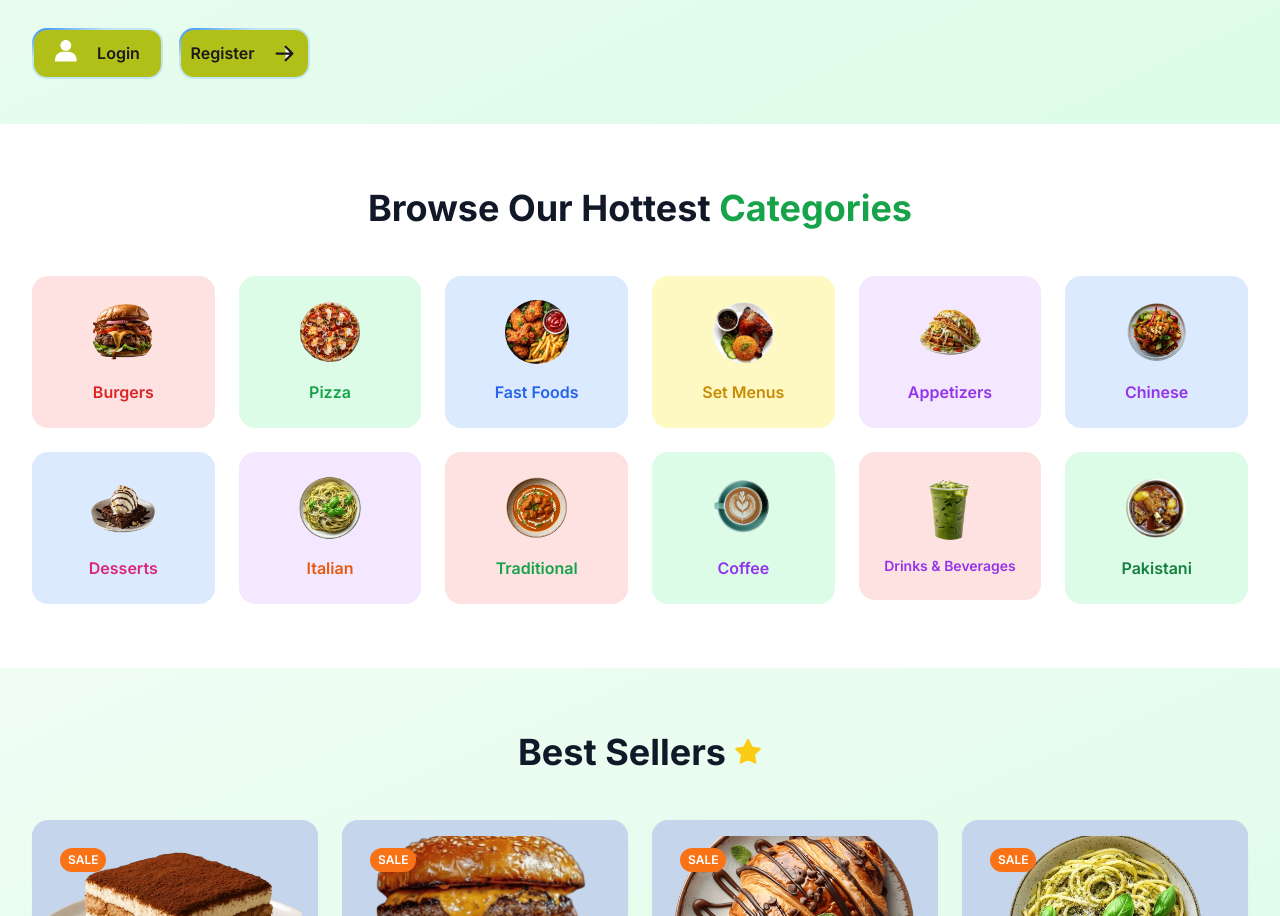
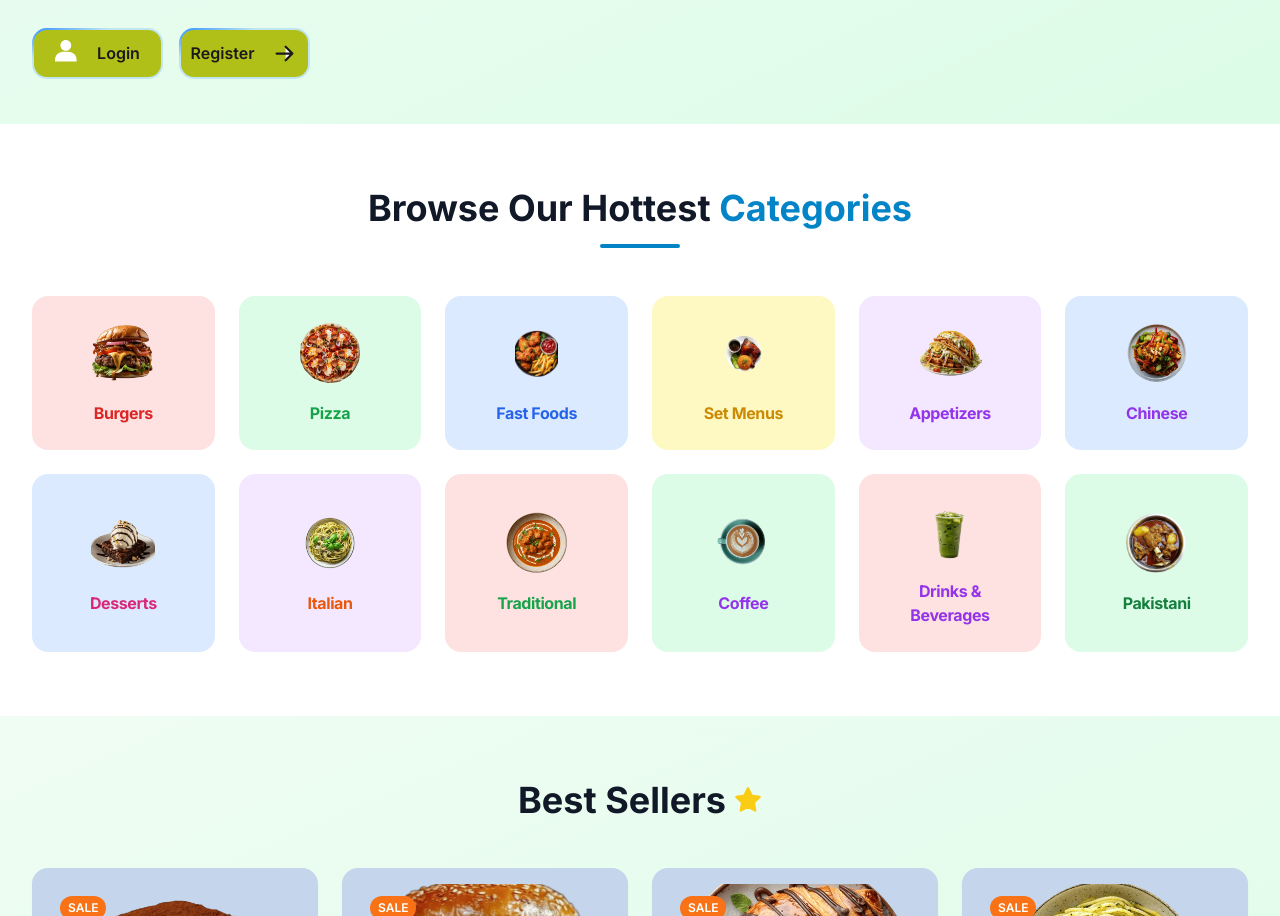
Before and after one commit to uzicodes/Culinary-Canvas, a Next.js app: page / in a window 1280 px wide. Shown: the part 540-1456 px from the top of the page. Built offline with nearby package versions, Linux system fonts and the light colour scheme; no server answers.

Commit message:
feat: added framer motion animation on the catogories section

```diff
--- a/src/components/Categories.tsx
+++ b/src/components/Categories.tsx
@@ -1,146 +1,115 @@
 'use client'
 import Image from 'next/image'
 import Link from 'next/link'
+import { motion, Variants } from 'framer-motion'
 
-const categories = [
-	{
-		id: 1,
-		name: 'Burgers',
-		slug: 'burger',
-		image: '/items/burger/classic.png',
-		color: 'bg-red-100',
-		textColor: 'text-red-600'
+interface Category {
+    id: number;
+    name: string;
+    slug: string;
+    image: string;
+    color: string;
+    textColor: string;
+}
+
+const categories: Category[] = [
+    { id: 1, name: 'Burgers', slug: 'burger', image: '/items/burger/classic.png', color: 'bg-red-100', textColor: 'text-red-600' },
+    { id: 2, name: 'Pizza', slug: 'pizza', image: '/items/pizza/deluxe.png', color: 'bg-green-100', textColor: 'text-green-600' },
+    { id: 3, name: 'Fast Foods', slug: 'fastfood', image: '/items/fastfood/fried_chicken.png', color: 'bg-blue-100', textColor: 'text-blue-600' },
+    { id: 4, name: 'Set Menus', slug: 'setmenu', image: '/items/setmenu/1.png', color: 'bg-yellow-100', textColor: 'text-yellow-600' },
+    { id: 5, name: 'Appetizers', slug: 'appetizers', image: '/items/appetizers/Dual Tacos.png', color: 'bg-purple-100', textColor: 'text-purple-600' },
+    { id: 6, name: 'Chinese', slug: 'chinese', image: '/items/chinese/kung_pao.png', color: 'bg-blue-100', textColor: 'text-purple-600' },
+    { id: 7, name: 'Desserts', slug: 'desserts', image: '/items/desserts/brownie.png', color: 'bg-blue-100', textColor: 'text-pink-600' },
+    { id: 8, name: 'Italian', slug: 'italian', image: '/items/italian/spaghetti.png', color: 'bg-purple-100', textColor: 'text-orange-600' },
+    { id: 9, name: 'Traditional', slug: 'traditional', image: '/items/traditional/butter.png', color: 'bg-red-100', textColor: 'text-green-600' },
+    { id: 10, name: 'Coffee', slug: 'coffee', image: '/items/coffee/espresso.png', color: 'bg-green-100', textColor: 'text-purple-600' },
+    { id: 11, name: 'Drinks & Beverages', slug: 'drinks', image: '/items/drinks/matcha.png', color: 'bg-red-100', textColor: 'text-purple-600' },
+    { id: 12, name: 'Pakistani', slug: 'pakistani', image: '/items/pakistani/nihari.png', color: 'bg-green-100', textColor: 'text-green-700' }
+]
+
+// Animation Variants with TypeScript Fix
+const containerVariants: Variants = {
+    hidden: { opacity: 0 },
+    visible: {
+        opacity: 1,
+        transition: {
+            staggerChildren: 0.08, // Subtle stagger for a premium feel
         },
-	{
-		id: 2,
-		name: 'Pizza',
-		slug: 'pizza',
-		image: '/items/pizza/deluxe.png',
-		color: 'bg-green-100',
-		textColor: 'text-green-600'
     },
-	{
-		id: 3,
-		name: 'Fast Foods',
-		slug: 'fastfood',
-		image: '/items/fastfood/fried_chicken.png',
-		color: 'bg-blue-100',
-		textColor: 'text-blue-600'
+};
+
+const itemVariants: Variants = {
+    hidden: { y: 30, opacity: 0 },
+    visible: {
+        y: 0,
+        opacity: 1,
+        transition: {
+            duration: 0.5,
+            ease: "easeOut"
+        }
     },
-	{
-		id: 4,
-		name: 'Set Menus',
-		slug: 'setmenu',
-		image: '/items/setmenu/1.png',
-		color: 'bg-yellow-100',
-		textColor: 'text-yellow-600'
-	},
-	{
-		id: 5,
-		name: 'Appetizers',
-		slug: 'appetizers',
-		image: '/items/appetizers/Dual Tacos.png',
-		color: 'bg-purple-100',
-		textColor: 'text-purple-600'
-	},
-	{
-		id: 6,
-		name: 'Chinese',
-		slug: 'chinese',
-		image: '/items/chinese/kung_pao.png',
-		color: 'bg-blue-100',
-		textColor: 'text-purple-600'
-	},
-	{
-		id: 7,
-		name: 'Desserts',
-		slug: 'desserts',
-		image: '/items/desserts/brownie.png',
-		color: 'bg-blue-100',
-		textColor: 'text-pink-600'
-	},
-	{
-		id: 8,
-		name: 'Italian',
-		slug: 'italian',
-		image: '/items/italian/spaghetti.png',
-		color: 'bg-purple-100',
-		textColor: 'text-orange-600'
-	},
-	{
-		id: 9,
-		name: 'Traditional',
-		slug: 'traditional',
-		image: '/items/traditional/butter.png',
-		color: 'bg-red-100',
-		textColor: 'text-green-600'
-	},
-	{
-		id: 10,
-		name: 'Coffee',
-		slug: 'coffee',
-		image: '/items/coffee/espresso.png',
-		color: 'bg-green-100',
-		textColor: 'text-purple-600'
-	},
-	{
-		id: 11,
-		name: 'Drinks & Beverages',
-		slug: 'drinks',
-		image: '/items/drinks/matcha.png',
-		color: 'bg-red-100',
-		textColor: 'text-purple-600'
-	},
-	{
-		id: 12,
-		name: 'Pakistani',
-		slug: 'pakistani',
-		image: '/items/pakistani/nihari.png',
-		color: 'bg-green-100',
-		textColor: 'text-green-700'
-	}
-]
+};
 
 const Categories = () => {
     return (
-		<section className="py-16 bg-white">
+        <section className="py-16 bg-white overflow-hidden">
             <div className="container mx-auto px-4 sm:px-6 lg:px-8">
+
                 {/* Section Header */}
-				<div className="text-center mb-12">
+                <motion.div
+                    initial={{ opacity: 0, y: -20 }}
+                    whileInView={{ opacity: 1, y: 0 }}
+                    viewport={{ once: true }}
+                    transition={{ duration: 0.6 }}
+                    className="text-center mb-12"
+                >
                     <h2 className="text-3xl lg:text-4xl font-bold text-gray-900 mb-4">
                         Browse Our Hottest{' '}
-						<span className="text-primary-600">Categories</span>
+                        <span className="text-sky-600">Categories</span>
                     </h2>
-				</div>
+                    <div className="w-20 h-1 bg-sky-600 mx-auto rounded-full"></div>
+                </motion.div>
 
-				{/* Categories Grid */}
-				<div className="grid grid-cols-2 md:grid-cols-3 lg:grid-cols-6 gap-6">
+                {/* Staggered Grid */}
+                <motion.div
+                    variants={containerVariants}
+                    initial="hidden"
+                    whileInView="visible"
+                    viewport={{ once: true, margin: "-50px" }}
+                    className="grid grid-cols-2 md:grid-cols-3 lg:grid-cols-6 gap-6"
+                >
                     {categories.map((category) => (
+                        <motion.div key={category.id} variants={itemVariants}>
                             <Link
-							key={category.id}
                                 href={`/all-items?category=${category.slug}`}
-							className="group cursor-pointer transform hover:scale-105 transition-all duration-300"
+                                className="group block h-full"
                             >
-							<div
-								className={`${category.color} rounded-2xl p-6 text-center hover:shadow-lg transition-shadow`}
+                                <motion.div
+                                    whileHover={{
+                                        y: -8,
+                                        boxShadow: "0px 15px 30px rgba(0,0,0,0.08)"
+                                    }}
+                                    whileTap={{ scale: 0.95 }}
+                                    className={`${category.color} rounded-2xl p-6 text-center h-full flex flex-col items-center justify-center border border-transparent transition-all hover:border-white/50`}
                                 >
-								<div className="relative w-16 h-16 mx-auto mb-4">
+                                    <div className="relative w-16 h-16 mb-4">
                                         <Image
                                             src={category.image}
                                             alt={category.name}
                                             fill
-										className="object-cover rounded-full"
+                                            className="object-contain transform group-hover:scale-110 transition-transform duration-300"
                                         />
                                     </div>
                                     <h3
-									className={`font-semibold ${category.textColor} group-hover:scale-110 transition-transform ${category.id === 11 ? 'text-sm' : ''}`}
+                                        className={`font-bold text-sm lg:text-base ${category.textColor} tracking-tight leading-tight`}
                                     >
                                         {category.name}
                                     </h3>
-							</div>
+                                </motion.div>
                             </Link>
+                        </motion.div>
                     ))}
-				</div>
+                </motion.div>
             </div>
         </section>
     )
```
Lines whose indentation alone changed are shown as unchanged.
